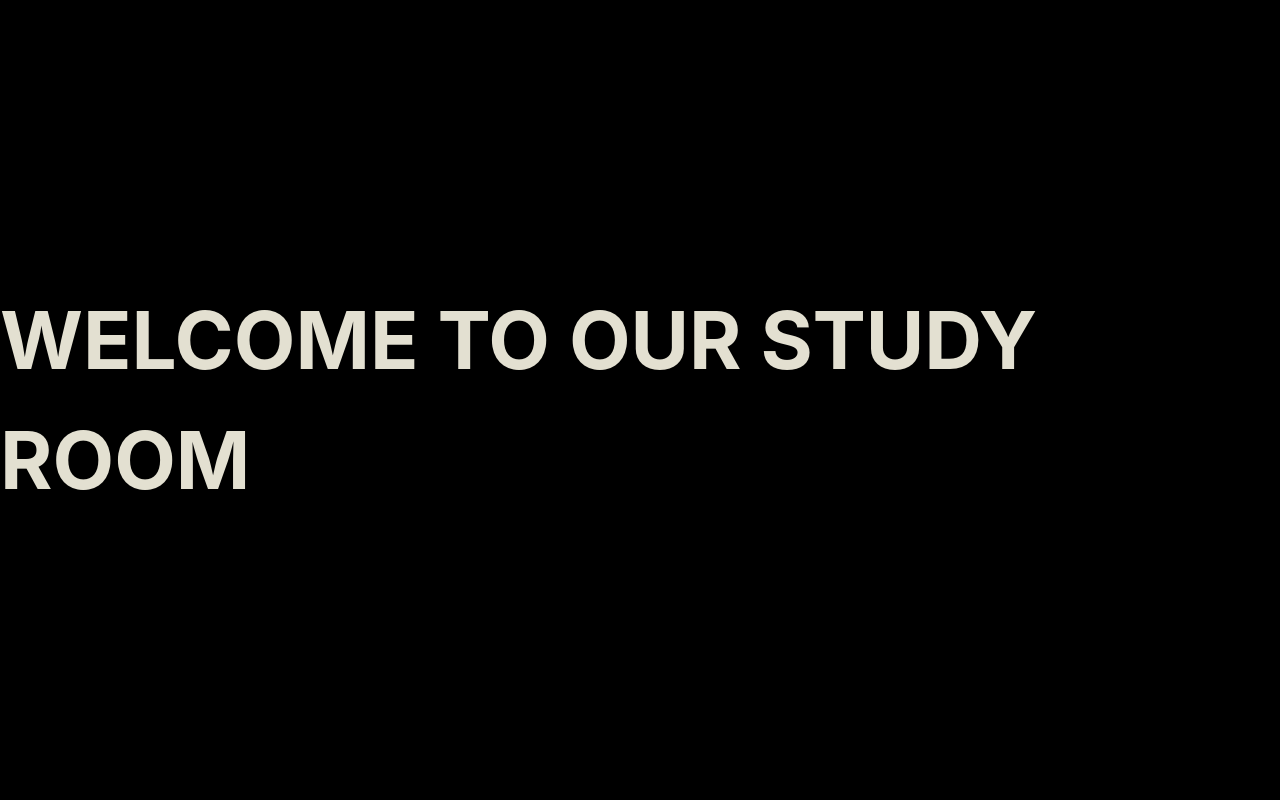
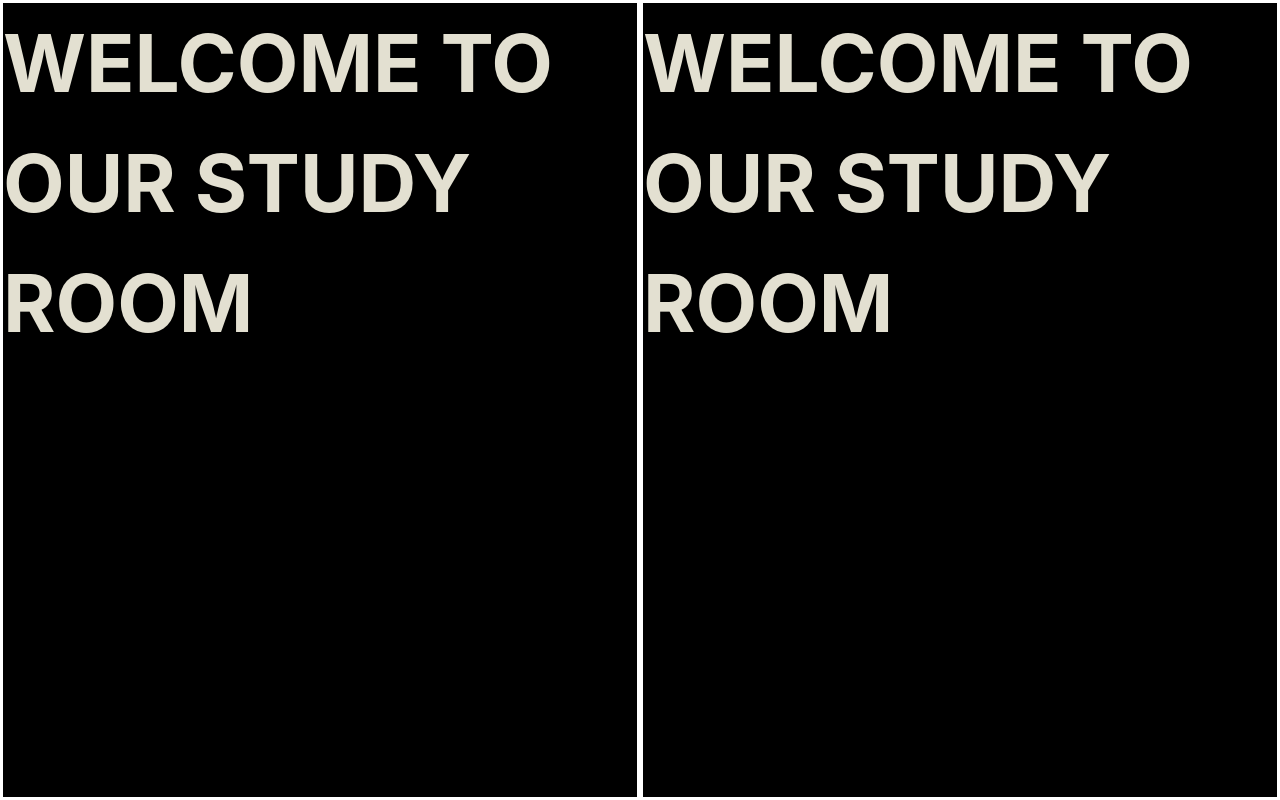
Before and after one commit to kimzeze/studyRoom, a Next.js app: page /signUp in a window 1280 px wide. Built offline with nearby package versions, Linux system fonts and the light colour scheme.

Commit message:
[🗼markup] 회원가입 폼을 작성하기 위한 파일 생성

```diff
--- a/src/app/signUp/page.tsx
+++ b/src/app/signUp/page.tsx
@@ -1,9 +1,16 @@
 export default function SignUp() {
   return (
-    <main className="flex justify-center items-center h-screen flex-col">
-      <h2 className="text-[80px] font-bold text-[#E3E0D1]">
-        WELCOME TO OUR STUDY ROOM
-      </h2>
+    <main className="flex justify-center items-center h-screen flex-row">
+      <section className="border-[3px] border-white h-screen">
+        <h2 className="text-[80px] font-bold text-[#E3E0D1]">
+          WELCOME TO OUR STUDY ROOM
+        </h2>
+      </section>
+      <section className="border-[3px] border-white h-screen">
+        <h2 className="text-[80px] font-bold text-[#E3E0D1]">
+          WELCOME TO OUR STUDY ROOM
+        </h2>
+      </section>
     </main>
   );
 }
```
Also changed, not shown: src/app/signUp/_components/SignUpForm.tsx (added).
